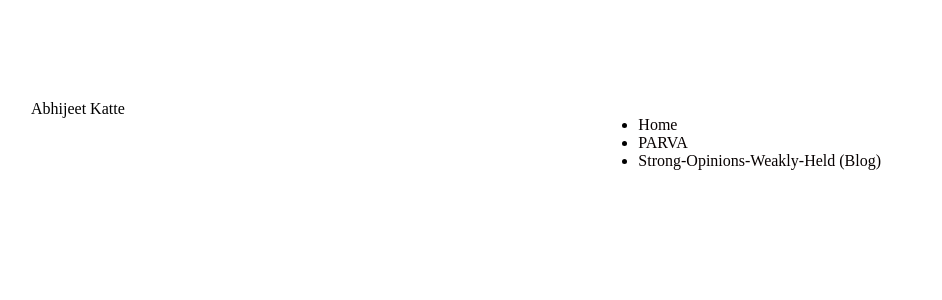
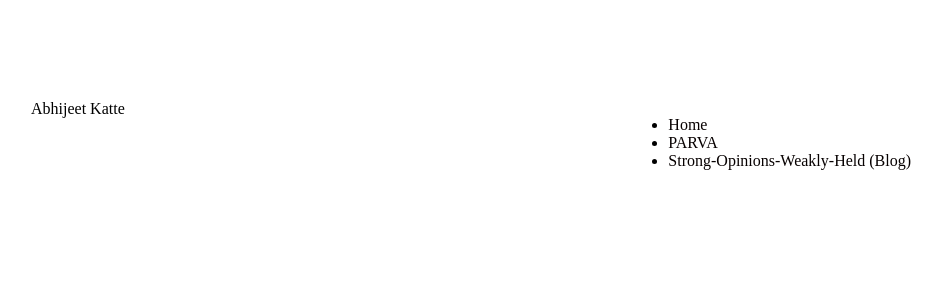
Before and after one commit to AbhiK24/abhik24.github.io, a Jekyll site: the page built from index.html, in a window 1280 px wide. Shown: the top 300 px of the page, without its empty margins (169-1111 px from the left). Built offline with Jekyll 4.4.1, drawn with Linux system fonts in a browser that asks for light colours.

Commit message:
trying new margin

```diff
--- a/css/main.css
+++ b/css/main.css
@@ -51,14 +51,14 @@ ul.posts li {
 
 
 ul.vertical-menu li{
-    list-style: none;
+    list-style-type: none;
     margin: 0;
     padding: 0;
 }
 
 .vertical-menu {
 float: right;
-margin-right: 30px;
+margin: 0;
 }
 
 .container{
```
